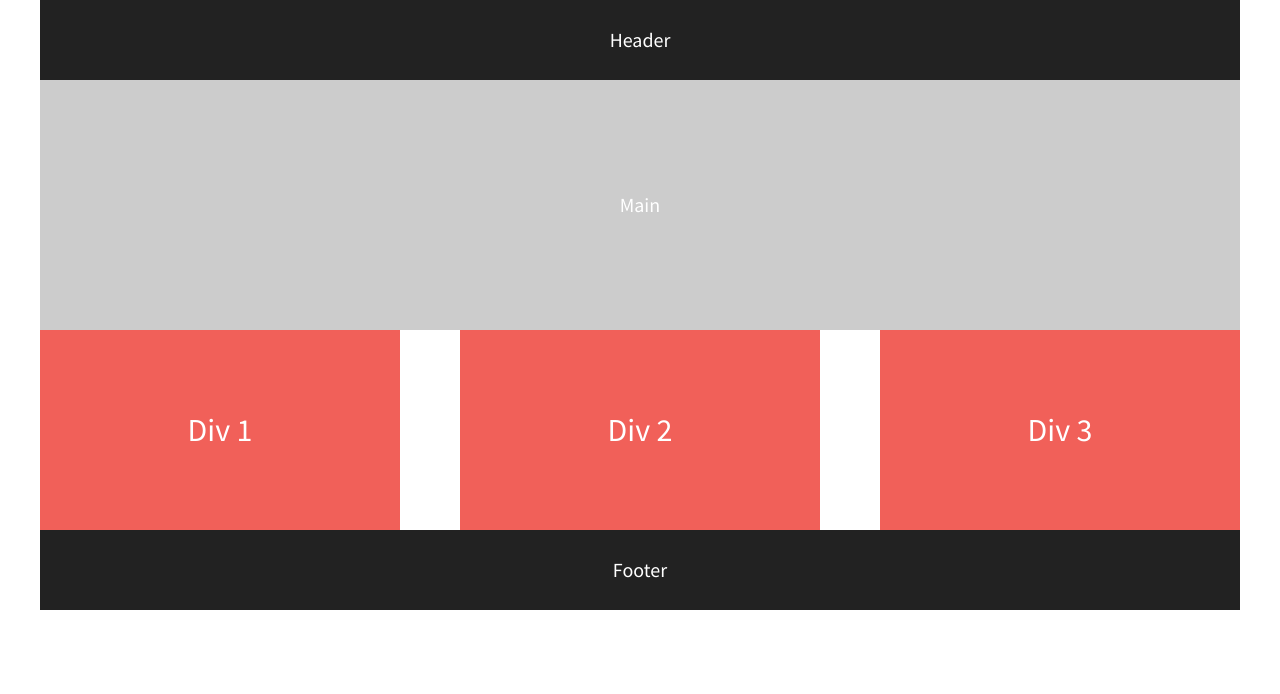
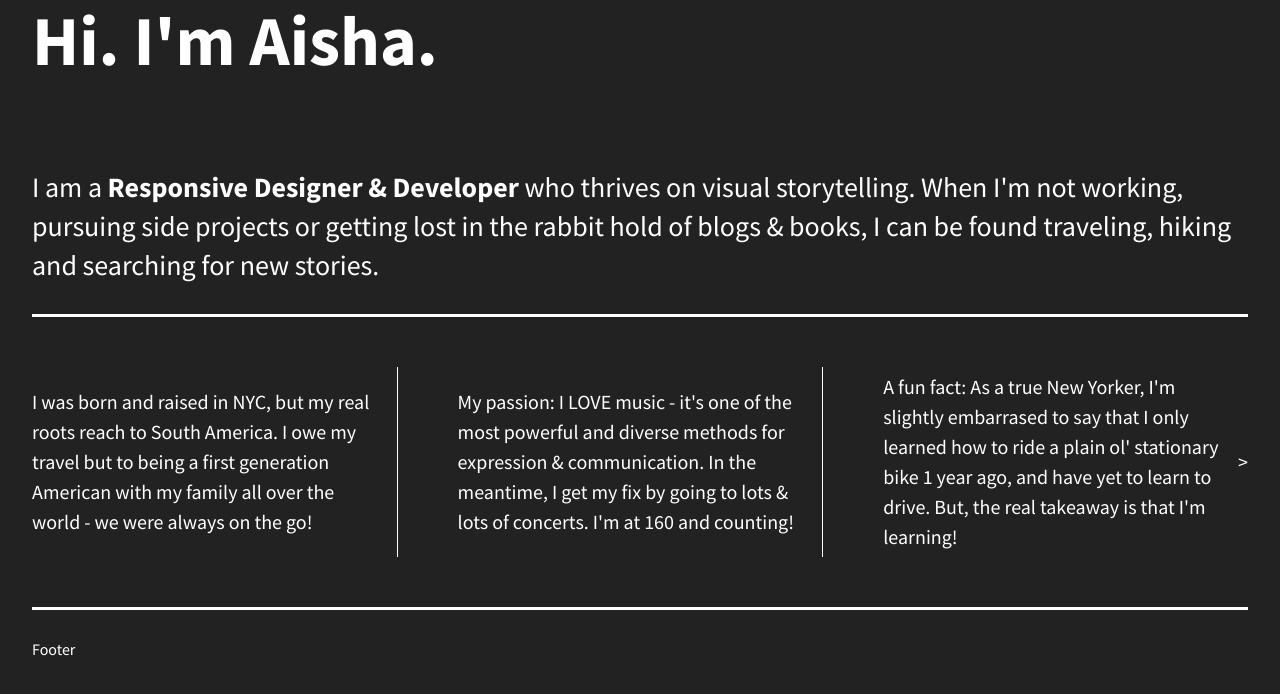
Before and after one commit to heatherwurm/206-flexbox-starter-2, a plain HTML site: page index.html in a window 1280 px wide. Drawn offline with nearby package versions, Linux system fonts and the light colour scheme.

Commit message:
Added content and borders

```diff
--- a/css/main.css
+++ b/css/main.css
@@ -96,7 +96,7 @@ textarea {
    ========================================================================== */
 
 html {
-  background-color: #fff;
+  background-color: #222;
   height: 100%;
   width: 100%;
 }
@@ -104,7 +104,7 @@ html {
 body {
   font-family: 'Source Sans Pro', sans-serif;
   padding: 0 2em;
-  font-size: 1.25em;
+  font-size: 1em;
   height: 100%;
   color: #fff;
 }
@@ -117,9 +117,14 @@ footer {
 }
 
 main {
-  background-color: #ccc;
-  height: 250px;
   width: 100%;
+  border-bottom: 3px solid #fff;
+  margin-bottom: 35px;
+  margin-top: 35px;
+}
+
+main p {
+    font-size: 1.75em;
 }
 
 header,
@@ -128,6 +133,18 @@ main {
     display: flex;
     justify-content: center;
     align-items: center;
+}
+
+header {
+    justify-content: flex-start;
+    font-size: 35px;
+    margin-bottom: 25px;
+}
+
+footer {
+    border-top: 3px solid #fff;
+    margin-top: 35px;
+    justify-content: flex-start;
 }
 
 .flex-container {
@@ -142,13 +159,19 @@ main {
 .flex-items {
   color: #fff;
   line-height: 1.5em;
-  font-size: 1.6em;
-  background-color: #f16059;
+  font-size: 1.25em;
   width: 30%;
-  height: 200px;
   display: flex;
   justify-content: center;
   align-items: center;
+}
+
+#div-1, #div-2 {
+    border-right: .15px solid #fff;
+}
+
+#div-1 p, #div-2 p {
+    padding-right: 15px;
 }
 
 /* ==========================================================================
--- a/index.html
+++ b/index.html
@@ -22,16 +22,20 @@
 
         <!-- Add your site or application content here -->
         <section class="flex-container">
-            <header>Header</header>
-            <main>Main</main>
+            <header>
+                <h1>Hi. I'm Aisha.</h1>
+            </header>
+            <main>
+                <p>I am a <strong>Responsive Designer &amp Developer</strong> who thrives on visual storytelling. When I'm not working, pursuing side projects or getting lost in the rabbit hold of blogs &amp books, I can be found traveling, hiking and searching for new stories.</p>
+            </main>
             <div id="div-1" class="flex-items">
-                Div 1
+                <p>I was born and raised in NYC, but my real roots reach to South America. I owe my travel but to being a first generation American with my family all over the world - we were always on the go!</p>
             </div>
             <div id="div-2" class="flex-items">
-                Div 2
+                <p>My passion: I LOVE music - it's one of the most powerful and diverse methods for expression & communication. In the meantime, I get my fix by going to lots & lots of concerts. I'm at 160 and counting!</p>
             </div>
             <div id="div-3" class="flex-items">
-                Div 3
+                <p>A fun fact: As a true New Yorker, I'm slightly embarrased to say that I only learned how to ride a plain ol' stationary bike 1 year ago, and have yet to learn to drive. But, the real takeaway is that I'm learning!</p>>
             </div>
             <footer>Footer</footer>
         </section>
```
